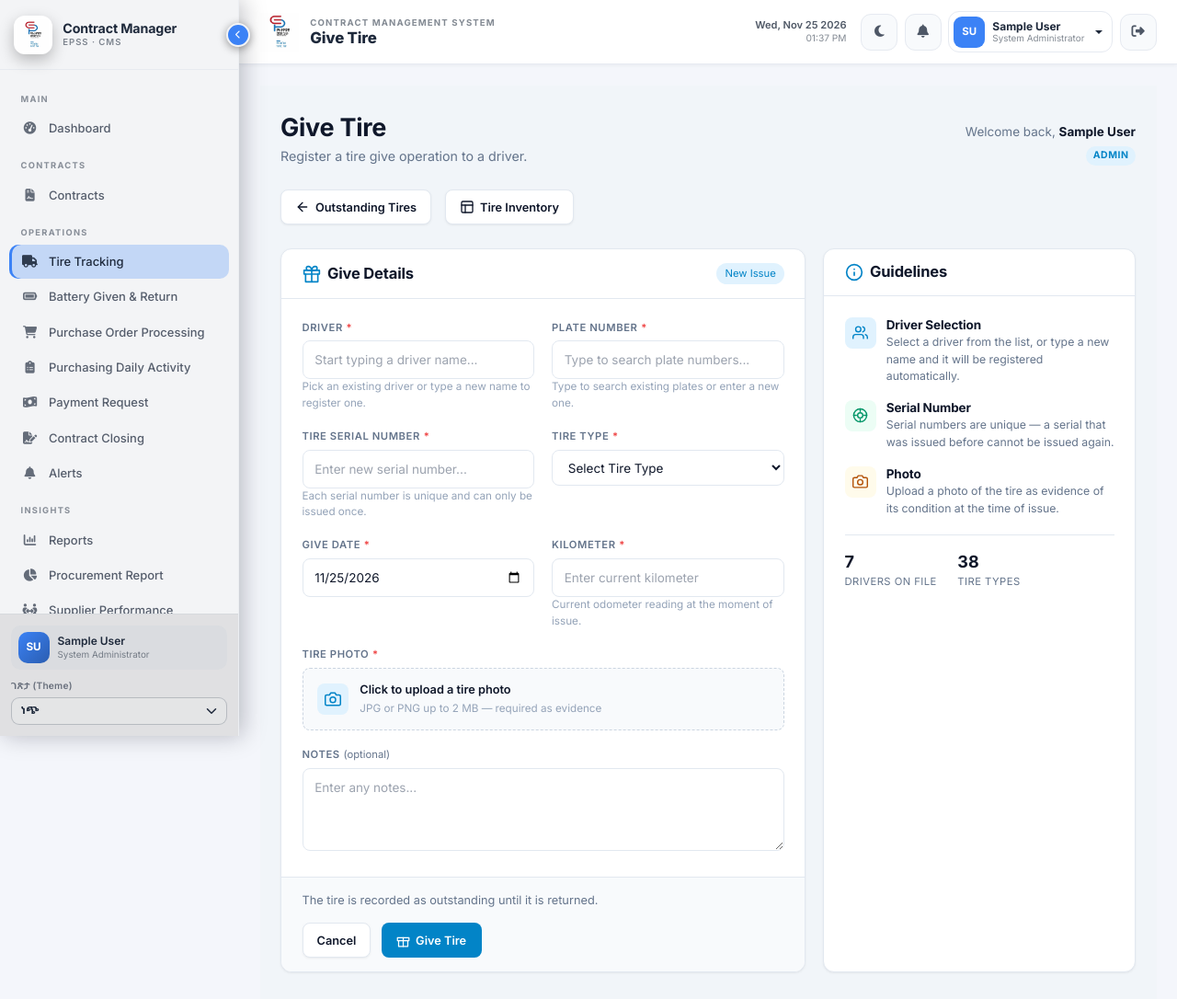
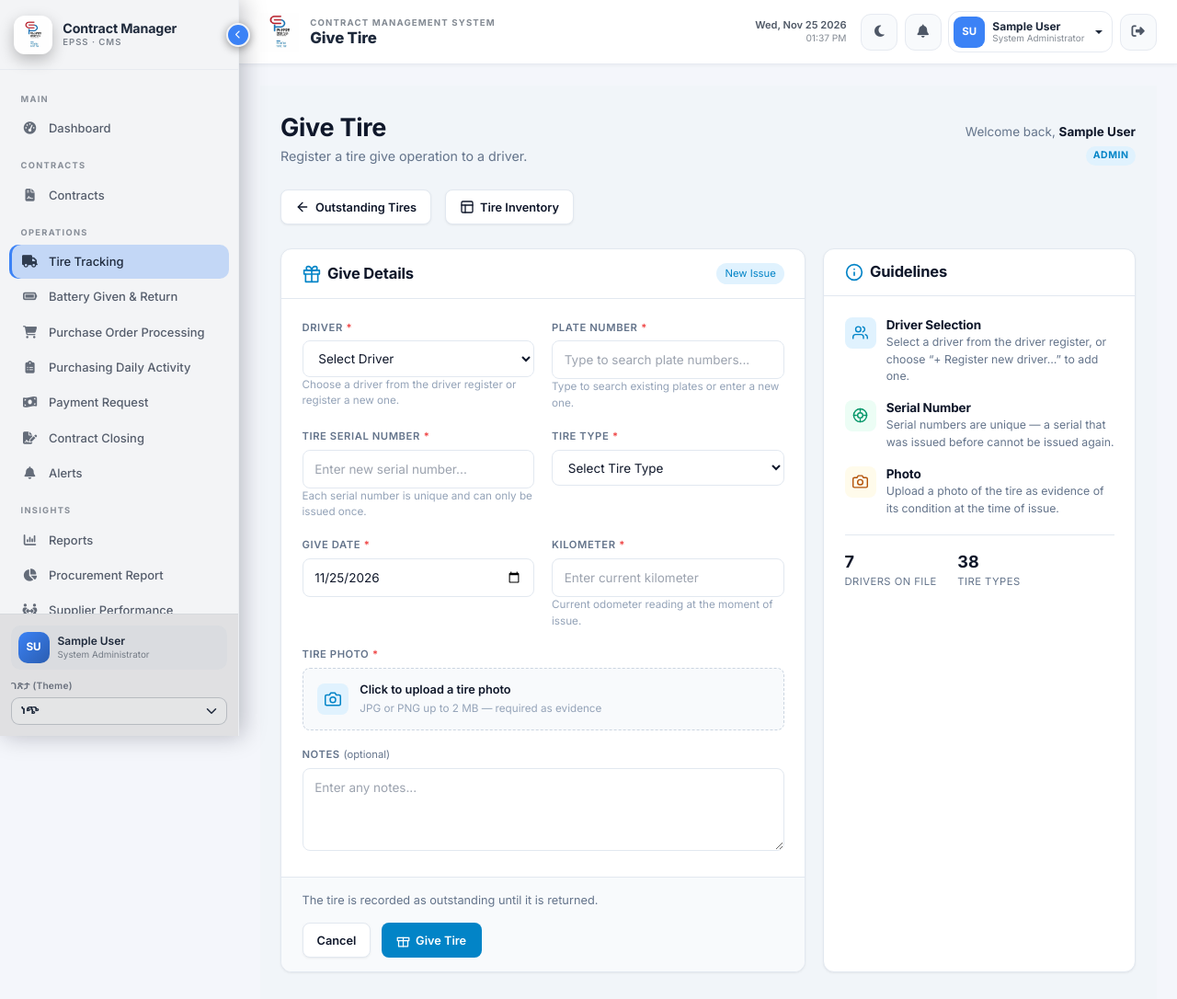
Before and after one commit to Habtami/elianahabtamu2019, a Laravel app: page /tires/give in a window 1280 px wide. Shown: the top 1086 px of the page at 92% size. Run offline with Laravel 12, Linux system fonts and the light colour scheme; the visitor is signed in with stand-in values (Sample User, id 1); data comes from the database, SQL or seed files in the repository; data that the repository does not hold is empty; some libraries are stand-ins or nearby versions.

Commit message:
feat(tires): pick the give-page driver from the driver register
Replace the free-text driver autocomplete with a select populated from
the drivers table, keep the hidden driver_name in sync for the existing
store contract, and offer an inline quick-register panel that reuses the
drivers/quick endpoint already used by the inventory give modal.

```diff
--- a/contract-management/resources/views/tires/give.blade.php
+++ b/contract-management/resources/views/tires/give.blade.php
@@ -483,21 +511,39 @@
                     <div class="tsr-form-body">
 
                         <div class="tsr-field">
-                            <label for="driver_name" class="tsr-label-row">Driver <span class="tsr-required">*</span></label>
-                            <div class="tsr-autocomplete">
-                                <input type="text" id="driver_name" name="driver_name" value="{{ old('driver_name') }}"
-                                       class="tsr-input @error('driver_name') tsr-invalid @enderror"
-                                       placeholder="Start typing a driver name..." autocomplete="off" required>
-                                <input type="hidden" id="driver_id" name="driver_id" value="{{ old('driver_id') }}">
-                                <div id="driver-autocomplete-results" class="tsr-autocomplete-results" role="listbox"></div>
-                            </div>
-                            <p class="tsr-help">Pick an existing driver or type a new name to register one.</p>
+                            <label for="driver_id" class="tsr-label-row">Driver <span class="tsr-required">*</span></label>
+                            <select id="driver_id" name="driver_id" class="tsr-input @error('driver_id') tsr-invalid @enderror" required>
+                                <option value="">Select Driver</option>
+                                @foreach($drivers->sortBy('name') as $driver)
+                                    <option value="{{ $driver->id }}"
+                                            data-name="{{ $driver->name }}"
+                                            @selected((string) old('driver_id') === (string) $driver->id)>
+                                        {{ $driver->name }}{{ $driver->phone ? ' — ' . $driver->phone : '' }}
+                                    </option>
+                                @endforeach
+                                @if(auth()->user()->canPerformTireOperations() || auth()->user()->canEditDrivers())
+                                    <option value="__new__">+ Register new driver…</option>
+                                @endif
+                            </select>
+                            <input type="hidden" id="driver_name" name="driver_name" value="{{ old('driver_name') }}">
+                            <p class="tsr-help">Choose a driver from the driver register or register a new one.</p>
+                            @error('driver_id')
+                                <p class="tsr-error">{{ $message }}</p>
+                            @enderror
                             @error('driver_name')
                                 <p class="tsr-error">{{ $message }}</p>
                             @enderror
-                            @error('driver_id')
-                                <p class="tsr-error">{{ $message }}</p>
-                            @enderror
+
+                            <div id="driver-new-panel" class="tsr-subpanel" hidden>
+                                <p class="tsr-subpanel-title">Register New Driver</p>
+                                <input type="text" id="new_driver_name" class="tsr-input" placeholder="Full name *" autocomplete="off">
+                                <div class="tsr-subpanel-grid">
+                                    <input type="text" id="new_driver_phone" class="tsr-input" placeholder="Phone" autocomplete="off">
+                                    <input type="text" id="new_driver_license" class="tsr-input" placeholder="License number" autocomplete="off">
+                                </div>
+                                <p class="tsr-error" id="new-driver-error" hidden></p>
+                                <button type="button" id="new-driver-save" class="tsr-mini-btn">Register &amp; Select</button>
+                            </div>
                         </div>
 
                         <div class="tsr-field">
@@ -630,7 +676,7 @@
                             </span>
                             <div>
                                 <h4>Driver Selection</h4>
-                                <p>Select a driver from the list, or type a new name and it will be registered automatically.</p>
+                                <p>Select a driver from the driver register, or choose “+ Register new driver…” to add one.</p>
                             </div>
                         </div>
                         <div class="tsr-guide-item">
@@ -680,9 +726,14 @@
 @section('scripts')
 <script>
 (function () {
-    const driverInput = document.getElementById('driver_name');
-    const driverIdInput = document.getElementById('driver_id');
-    const driverResults = document.getElementById('driver-autocomplete-results');
+    const driverSelect = document.getElementById('driver_id');
+    const driverNameHidden = document.getElementById('driver_name');
+    const driverPanel = document.getElementById('driver-new-panel');
+    const newDriverName = document.getElementById('new_driver_name');
+    const newDriverPhone = document.getElementById('new_driver_phone');
+    const newDriverLicense = document.getElementById('new_driver_license');
+    const newDriverError = document.getElementById('new-driver-error');
+    const newDriverSave = document.getElementById('new-driver-save');
     const plateInput = document.getElementById('plate_number');
     const plateResults = document.getElementById('plate-autocomplete-results');
     const photoInput = document.getElementById('photo');
@@ -692,8 +743,69 @@
     const lightbox = document.getElementById('tireLightbox');
     const lightboxImage = document.getElementById('tireLightboxImage');
 
-    let driverTimeout;
     let plateTimeout;
+
+    function syncDriverName() {
+        const option = driverSelect.options[driverSelect.selectedIndex];
+        driverNameHidden.value = option && option.value !== '' && option.value !== '__new__'
+            ? (option.dataset.name || '')
+            : '';
+    }
+
+    driverSelect.addEventListener('change', function () {
+        driverPanel.hidden = driverSelect.value !== '__new__';
+        syncDriverName();
+    });
+    syncDriverName();
+
+    newDriverSave.addEventListener('click', function () {
+        const name = newDriverName.value.trim();
+        newDriverError.hidden = true;
+        if (!name) {
+            newDriverError.textContent = "Enter the driver's full name.";
+            newDriverError.hidden = false;
+            return;
+        }
+        newDriverSave.disabled = true;
+        fetch('{{ route('drivers.quick-store') }}', {
+            method: 'POST',
+            headers: {
+                'Content-Type': 'application/json',
+                'Accept': 'application/json',
+                'X-CSRF-TOKEN': document.querySelector('meta[name="csrf-token"]').content
+            },
+            body: JSON.stringify({
+                name: name,
+                phone: newDriverPhone.value.trim(),
+                license_number: newDriverLicense.value.trim()
+            })
+        })
+            .then(function (response) {
+                return response.json().then(function (data) { return { ok: response.ok, data: data }; });
+            })
+            .then(function (result) {
+                if (!result.ok) {
+                    throw new Error(result.data.message || 'Could not register the driver.');
+                }
+                const option = new Option(
+                    result.data.name + (result.data.phone ? ' — ' + result.data.phone : ''),
+                    result.data.id
+                );
+                option.dataset.name = result.data.name;
+                driverSelect.add(option, driverSelect.querySelector('option[value="__new__"]'));
+                driverSelect.value = String(result.data.id);
+                driverPanel.hidden = true;
+                newDriverName.value = '';
+                newDriverPhone.value = '';
+                newDriverLicense.value = '';
+                syncDriverName();
+            })
+            .catch(function (error) {
+                newDriverError.textContent = error.message;
+                newDriverError.hidden = false;
+            })
+            .finally(function () { newDriverSave.disabled = false; });
+    });
 
     function buildItem(main, sub, onPick, isNew) {
         const item = document.createElement('div');
@@ -727,38 +839,6 @@
         return item;
     }
 
-    driverInput.addEventListener('input', function () {
-        driverIdInput.value = '';
-        const q = driverInput.value.trim();
-        clearTimeout(driverTimeout);
-        driverResults.classList.remove('tsr-open');
-        if (q.length < 2) return;
-        driverTimeout = setTimeout(function () {
-            fetch('/api/drivers/search?q=' + encodeURIComponent(q), {
-                headers: { 'X-Requested-With': 'XMLHttpRequest', 'Accept': 'application/json' }
-            })
-                .then(function (response) { return response.json(); })
-                .then(renderDrivers)
-                .catch(function () { driverResults.classList.remove('tsr-open'); });
-        }, 300);
-    });
-
-    function renderDrivers(drivers) {
-        driverResults.innerHTML = '';
-        drivers.forEach(function (driver) {
-            driverResults.appendChild(buildItem(driver.name, driver.license_number || '', function () {
-                driverInput.value = driver.name;
-                driverIdInput.value = driver.id;
-                driverResults.classList.remove('tsr-open');
-            }));
-        });
-        driverResults.appendChild(buildItem('Add new: "' + driverInput.value.trim() + '"', 'Creates a new driver record', function () {
-            driverIdInput.value = '';
-            driverResults.classList.remove('tsr-open');
-        }, true));
-        driverResults.classList.add('tsr-open');
-    }
-
     plateInput.addEventListener('input', function () {
         const q = plateInput.value.trim();
         clearTimeout(plateTimeout);
@@ -790,9 +870,6 @@
     }
 
     document.addEventListener('click', function (event) {
-        if (!driverResults.contains(event.target) && event.target !== driverInput) {
-            driverResults.classList.remove('tsr-open');
-        }
         if (!plateResults.contains(event.target) && event.target !== plateInput) {
             plateResults.classList.remove('tsr-open');
         }
```
Also changed, not shown: other parts of contract-management/resources/views/tires/give.blade.php (+28 -0 lines).
